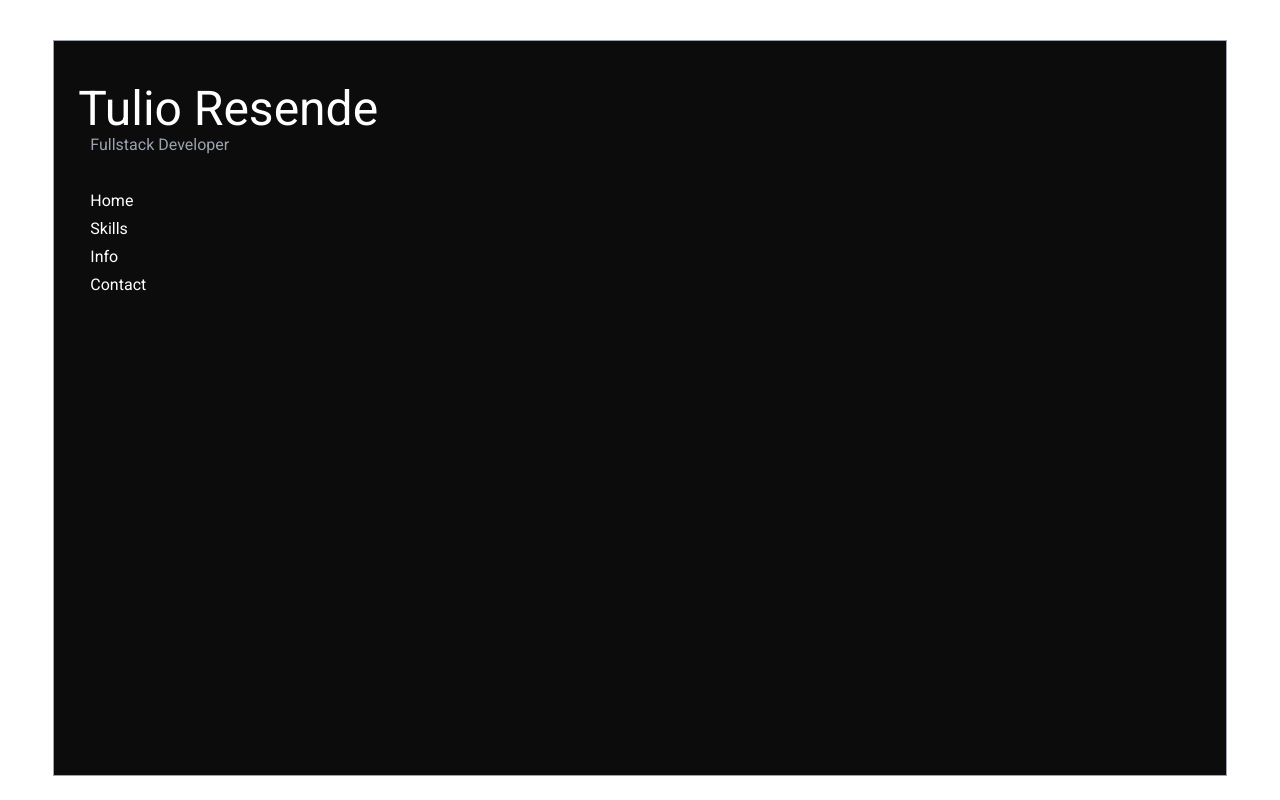
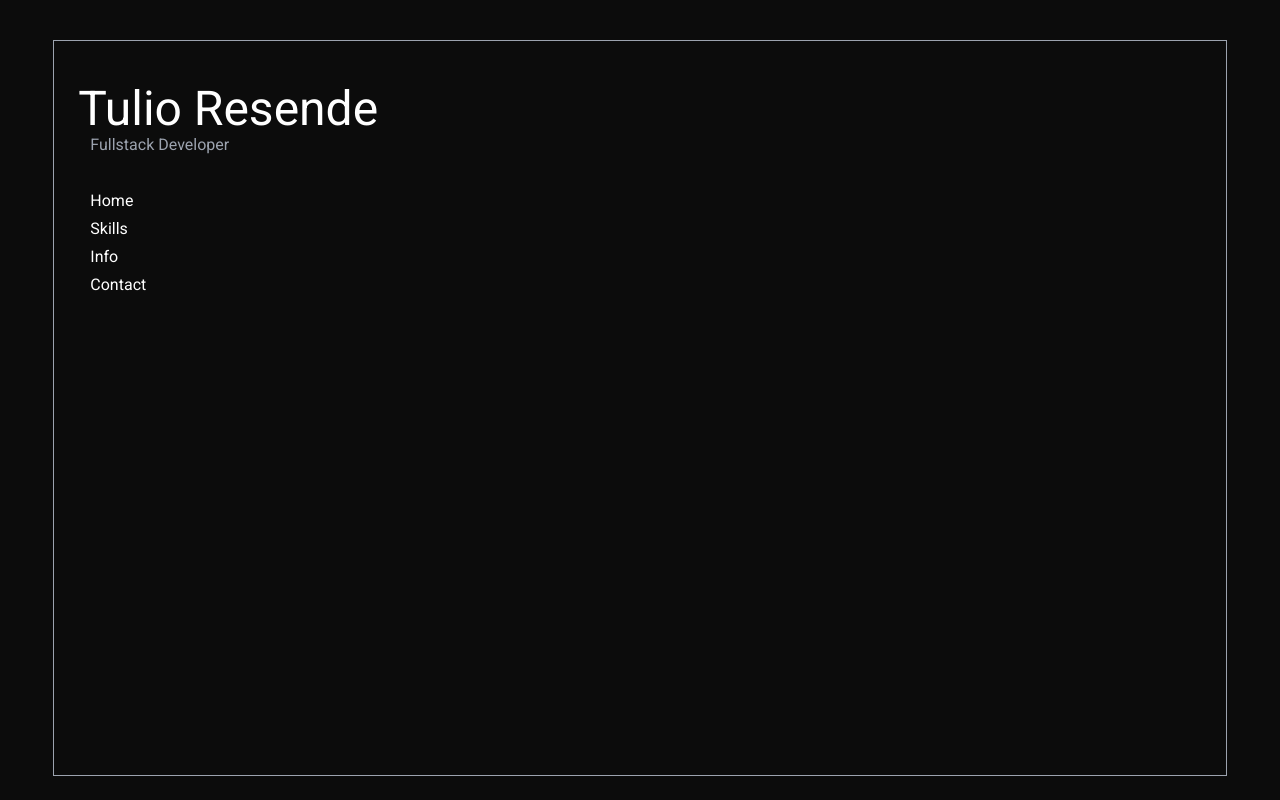
Before and after one commit to tuliodev/portfolio_web, a Next.js app: page / in a window 1280 px wide. Built offline with nearby package versions, Linux system fonts and the light colour scheme.

Commit message:
feature: add global custom black bg

```diff
--- a/src/styles/globals.css
+++ b/src/styles/globals.css
@@ -1,3 +1,9 @@
 @tailwind base;
 @tailwind components;
 @tailwind utilities;
+
+@layer base {
+    body {
+        @apply bg-custom-black;
+    }
+}
```
